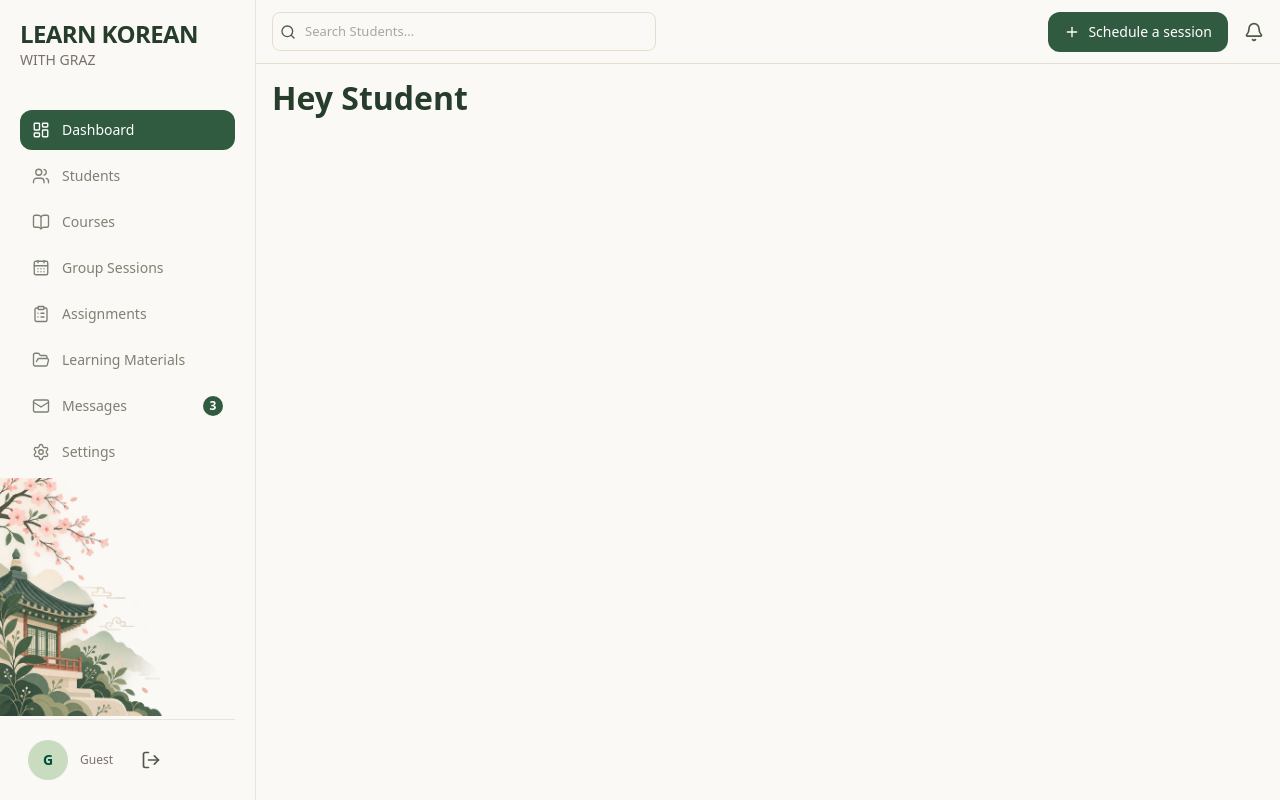
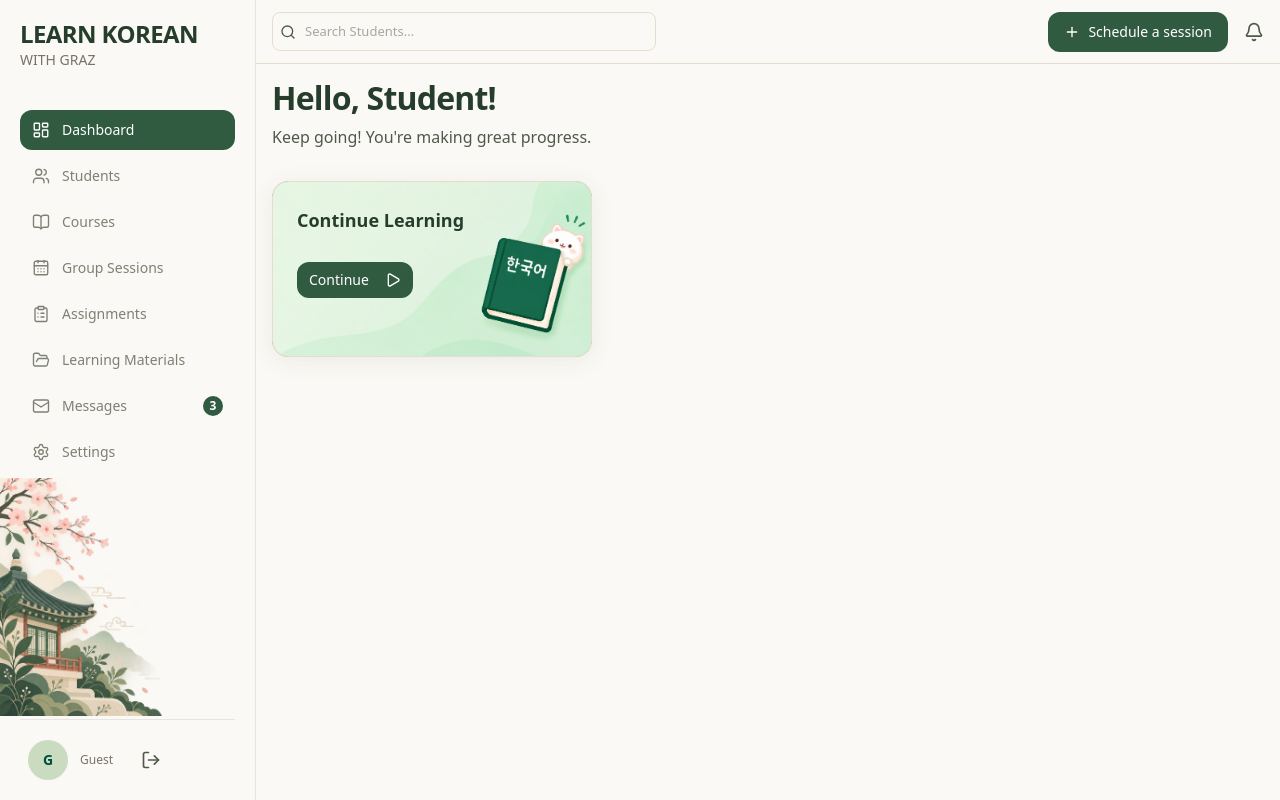
Before and after one commit to uixalthaf/learn-korean-with-graz, a Next.js app: page /dashboard/student in a window 1280 px wide. Built offline with nearby package versions, Linux system fonts and the light colour scheme; no server answers.

Commit message:
student dashboard card fe changes

```diff
--- a/src/features/dashboard/components/StudentDashboard.tsx
+++ b/src/features/dashboard/components/StudentDashboard.tsx
@@ -1,12 +1,71 @@
 "use client";
+
 import React from "react";
+import { ArrowRight, Clock, Play, UserRound, Video } from "lucide-react";
+
+import { Card, CardHeader, CardTitle, CardBody } from "@/components/ui/Card/Card";
+
 import { useAppSelector } from "@/store/hooks";
+import koreanBookCat from "@/assets/images/korean_book_cat.png";
+import { Button } from "@/components/ui/Button/Button";
 
 const StudentDashboard = () => {
-  const userName = useAppSelector((state) => state.auth.user);
+  const user = useAppSelector((state) => state.auth.user);
+
+  const upcomingSessions = [
+    {
+      id: 1,
+      day: "Fri",
+      date: "24",
+      month: "Oct",
+      title: "Korean Conversation Practice",
+      time: "5:00 PM – 5:30 PM",
+      tutor: "Minji Kim",
+      action: "Join Session",
+    },
+    {
+      id: 2,
+      day: "Sun",
+      date: "26",
+      month: "Oct",
+      title: "Beginner Korean – Lesson 3",
+      time: "11:00 AM – 12:00 PM",
+      tutor: "Jisoo Park",
+      action: "View Details",
+    },
+  ];
+
   return (
-    <div>
-      <h2>Hey {userName?.name ?? "Student"}</h2>
+    <div className="space-y-8">
+      {/* Greeting */}
+      <section>
+        <h2 className="text-3xl font-bold tracking-tight text-heading">
+          Hello, {user?.name ?? "Student"}!
+        </h2>
+
+        <p className="mt-2 text-base text-muted-foreground">
+          Keep going! You're making great progress.
+        </p>
+      </section>
+      <Card
+        className="bg-primary text-white h-44 w-80"
+        style={{
+          backgroundImage: `url(${koreanBookCat.src})`,
+          backgroundPosition: "center",
+          backgroundRepeat: "no-repeat",
+          backgroundSize: " cover",
+        }}
+      >
+        <CardHeader>
+          <CardTitle className="!text-lg">Continue Learning</CardTitle>
+        </CardHeader>
+        <CardBody>
+          <Button variant="primary" size="sm" className="mt-4">
+            Continue
+            <Play className="ml-2 h-4 w-4" />
+          </Button>
+        </CardBody>
+      </Card>
     </div>
   );
 };
```
Also changed, not shown: src/assets/images/korean_book_cat.png (added).
